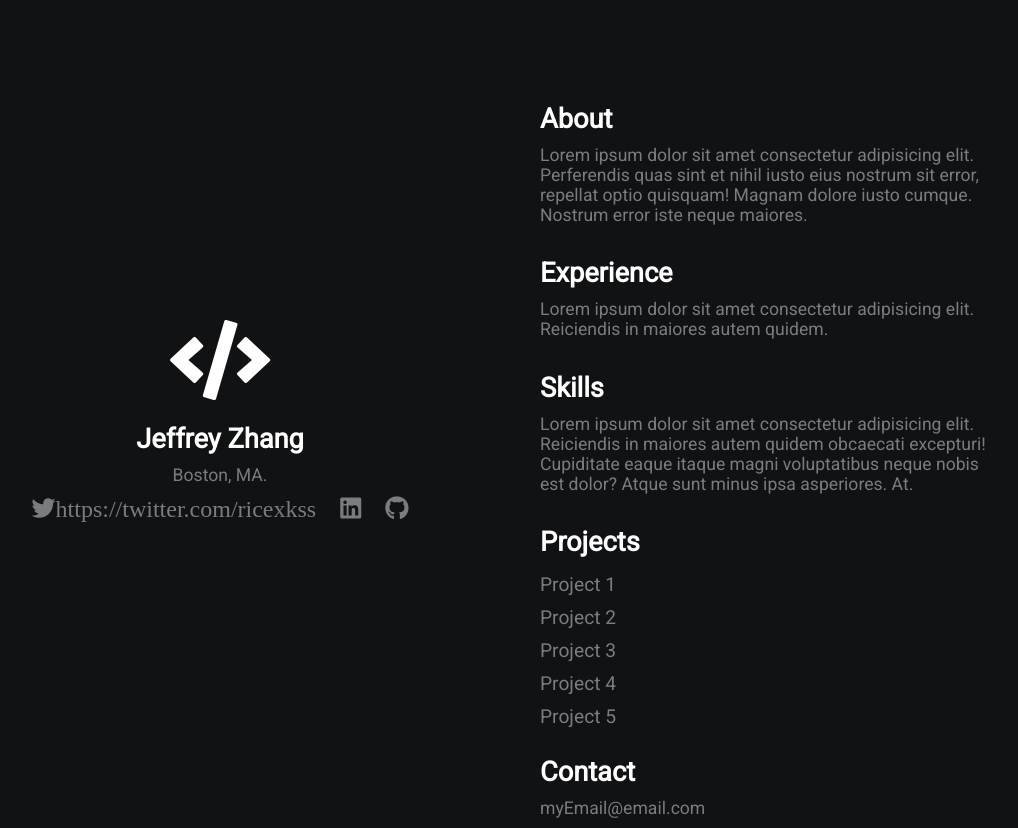
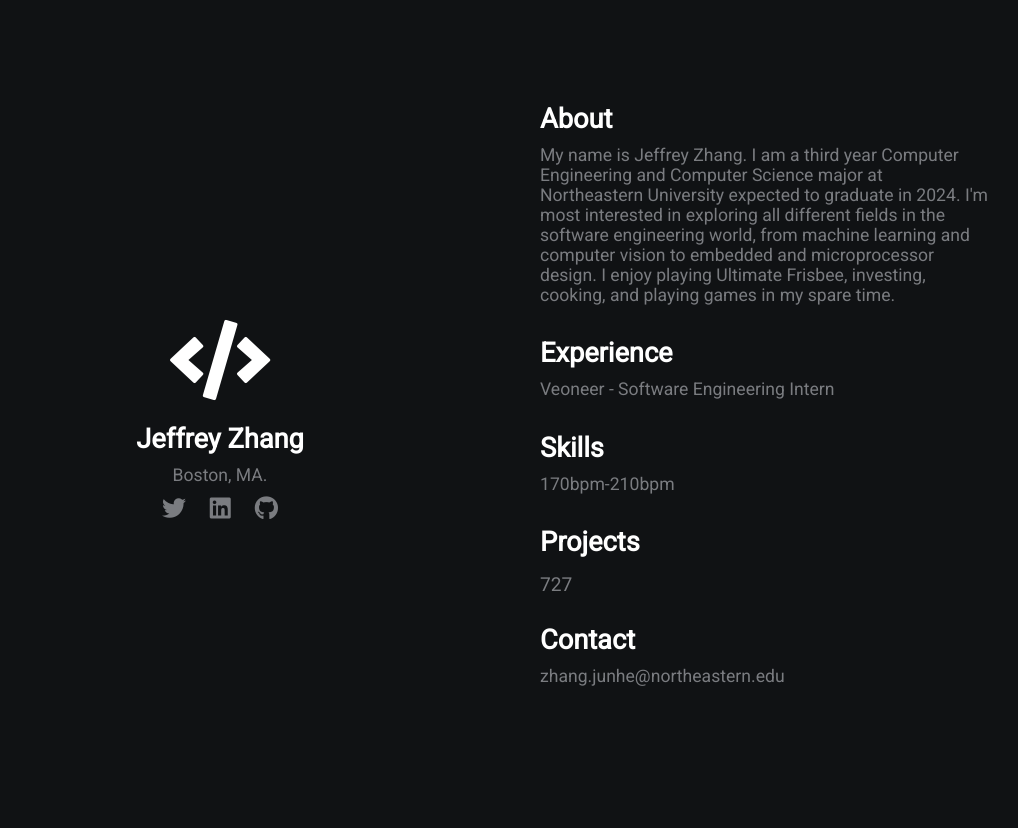
Before and after one commit to jz012/portfolio, a plain HTML site: page index.html in a window 1280 px wide. Shown: the whole page, without its empty margins (100-1118 px from the left). After the commit the page ends 800 px from the top, so only its background shows below. Drawn offline with Linux system fonts and the light colour scheme.

Commit message:
update index.html

```diff
--- a/index.html
+++ b/index.html
@@ -14,26 +14,23 @@
             <i class="fas fa-code fa-5x white"></i>
             <h2>Jeffrey Zhang</h2>
             <p>Boston, MA.</p>
-            <a href="#"><i class="fab fa-twitter">https://twitter.com/ricexkss</i></a>
-            <a href="#"><i class="fab fa-linkedin"></i></a>
-            <a href="#"><i class="fab fa-github"></i></a>
+            <a href="https://twitter.com/ricexkss"><i class="fab fa-twitter"></i></a>
+            <a href="https://www.linkedin.com/in/jeffrey-zhang-09/"><i class="fab fa-linkedin"></i></a>
+            <a href="https://github.com/notjeffreyzhang"><i class="fab fa-github"></i></a>
         </div>
         <div class="section-2">
             <h2>About</h2>
-            <p>Lorem ipsum dolor sit amet consectetur adipisicing elit. Perferendis quas sint et nihil iusto eius nostrum sit error, repellat optio quisquam! Magnam dolore iusto cumque. Nostrum error iste neque maiores.</p>
+            <p>My name is Jeffrey Zhang. I am a third year Computer Engineering and Computer Science major at Northeastern University expected to graduate in 2024. I'm most interested in exploring all different fields in the software engineering world, from machine learning and computer vision to embedded and microprocessor design. I enjoy playing Ultimate Frisbee, investing, cooking, and playing games in my spare time.</p>
             <h2>Experience</h2>
-            <p>Lorem ipsum dolor sit amet consectetur adipisicing elit. Reiciendis in maiores autem quidem.</p>
+            <p>Veoneer - Software Engineering Intern</p>
 
             <h2>Skills</h2>
-            <p>Lorem ipsum dolor sit amet consectetur adipisicing elit. Reiciendis in maiores autem quidem obcaecati excepturi! Cupiditate eaque itaque magni voluptatibus neque nobis est dolor? Atque sunt minus ipsa asperiores. At.</p>
+            <p>170bpm-210bpm</p>
             <h2>Projects</h2>
-            <a href="#">Project 1</a>
-            <a href="#">Project 2</a>
-            <a href="#">Project 3</a>
-            <a href="#">Project 4</a>
-            <a href="#">Project 5</a>
+            <a href="#">727</a>
+
             <h2>Contact</h2>
-            <p>myEmail@email.com</p>
+            <p>zhang.junhe@northeastern.edu</p>
         </div>
     </div>
 </body>
```
